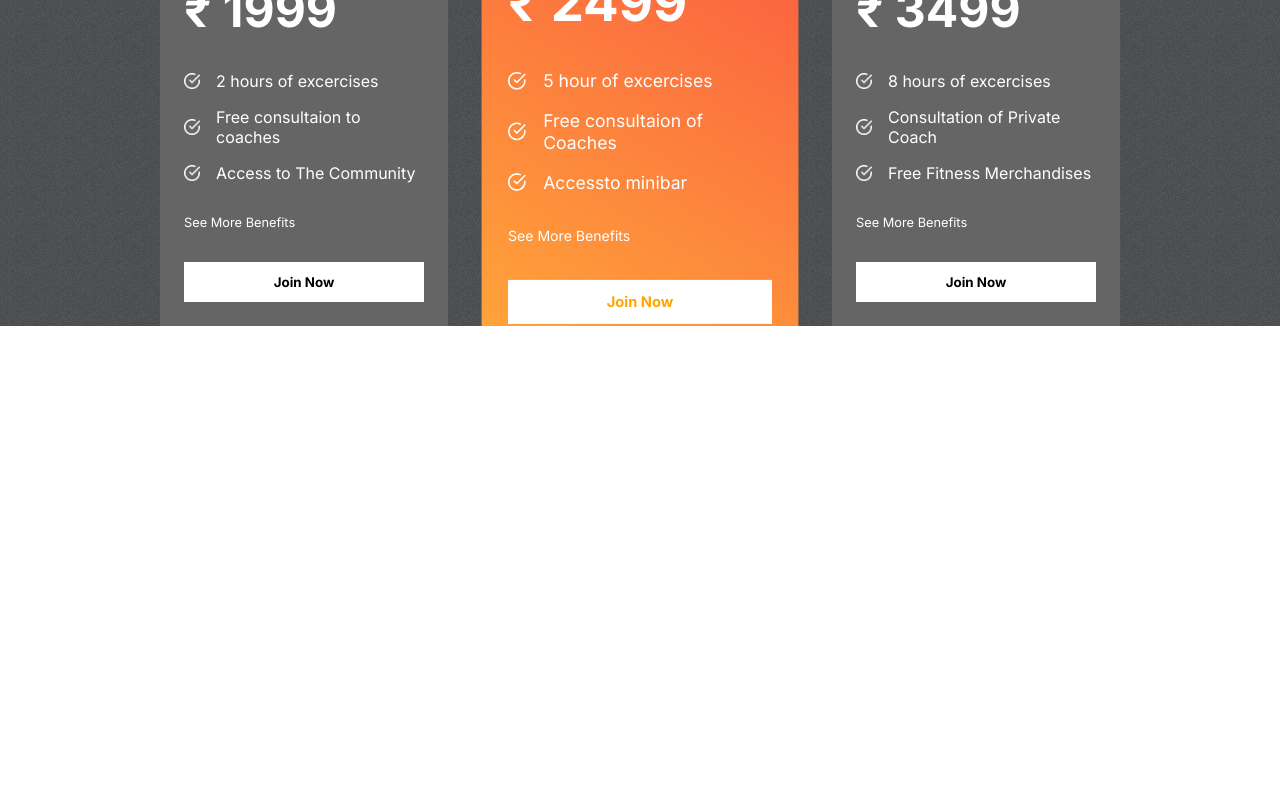
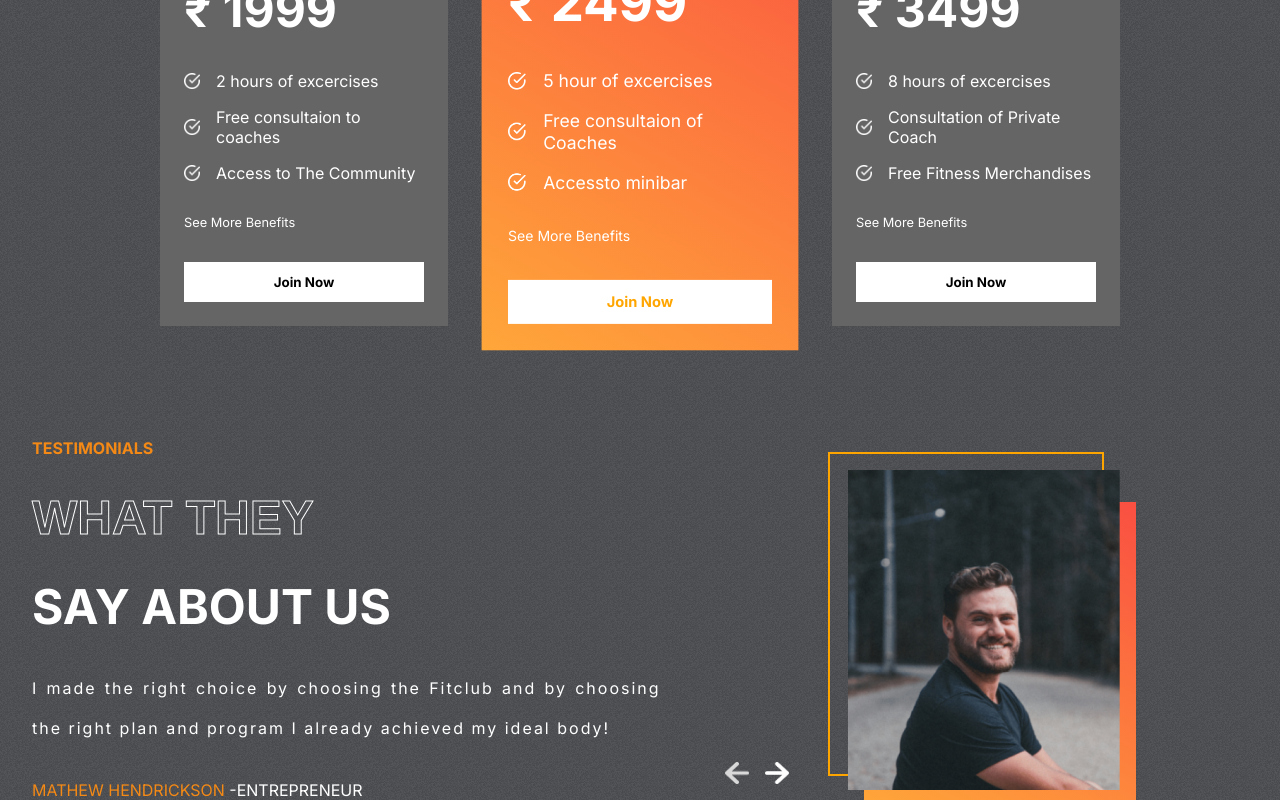
Before and after one commit to Harshu467/GYM, a React (Create React App) app: page / in a window 1280 px wide. Shown: the part 2023-2823 px from the top of the page. Before the commit the page ends 2349 px from the top, so only its background shows below. Built offline with nearby package versions, Linux system fonts and the light colour scheme.

Commit message:
Added testomonial in App

```diff
--- a/src/App.js
+++ b/src/App.js
@@ -3,6 +3,7 @@ import Hero from './Components/Hero/Hero';
 import Plans from './Components/Plans/Plans';
 import Program from './Components/Programs/Program';
 import Reason from './Components/Reasons/Reason';
+import Testimonials from './Components/Testimonials/Testimonials';
 function App() {
   return (
     <div className="App">
@@ -11,6 +12,7 @@ function App() {
             <Program/>
             <Reason/>
             <Plans/>
+            <Testimonials/>
           </span>
     </div>
   );
```
